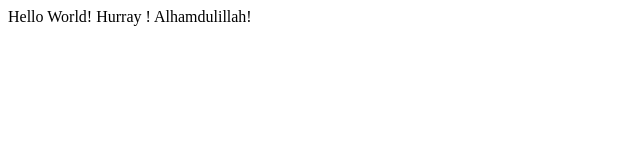
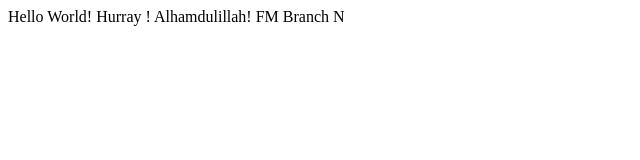
Before and after one commit to firojmahmud1/gitpro, a plain HTML site: page firstpro/index.html in a window 1280 px wide. Shown: the whole page, without its empty margins (0-640 px from the left). Drawn offline with Linux system fonts and the light colour scheme.

Commit message:
personal branch open

```diff
--- a/firstpro/index.html
+++ b/firstpro/index.html
@@ -8,6 +8,8 @@
 
 Hello World! Hurray !
 Alhamdulillah!
+
+FM Branch N
 </body>
 
 </html>
```
